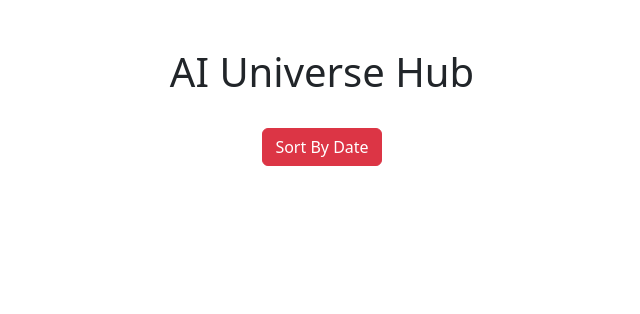
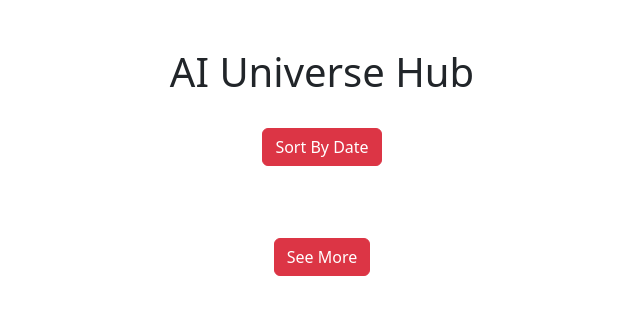
Before and after one commit to taslimaakterpapia/AI-Universe-Hub, a plain HTML site: page index.html in a window 1280 px wide. Shown: the whole page, without its empty margins (318-958 px from the left). Drawn offline with nearby package versions, Linux system fonts and the light colour scheme; no server answers.

Commit message:
se more btn creat

```diff
--- a/index.html
+++ b/index.html
@@ -27,7 +27,11 @@
             <div id="card-container" class="row row-cols-1 row-cols-md-3 g-4">
 
             </div>
+            <!-- --------------------see more btn----------------->
 
+            <div id="see-more" class="text-center pt-5">
+                <div id="btn-see-more" class="btn btn-danger">See More</div>
+            </div>
 
         </section>
     </main>
--- a/js/index.js
+++ b/js/index.js
@@ -56,6 +56,10 @@ const displaycard = cards => {
     })
 }
 
+document.getElementById('btn-see-more').addEventListener('click', function(){
+   console.log('btn work');
+
+} )
 
 
 loadData();
```
Also changed, not shown: images/Rectangle 23.png (deleted), images/chatgpt_assistente 1 (1).png (deleted), images/chatgpt_assistente 1 (2).png (deleted), images/chatgpt_assistente 1 (3).png (deleted), images/chatgpt_assistente 1 (4).png (deleted), images/chatgpt_assistente 1.png (deleted).
